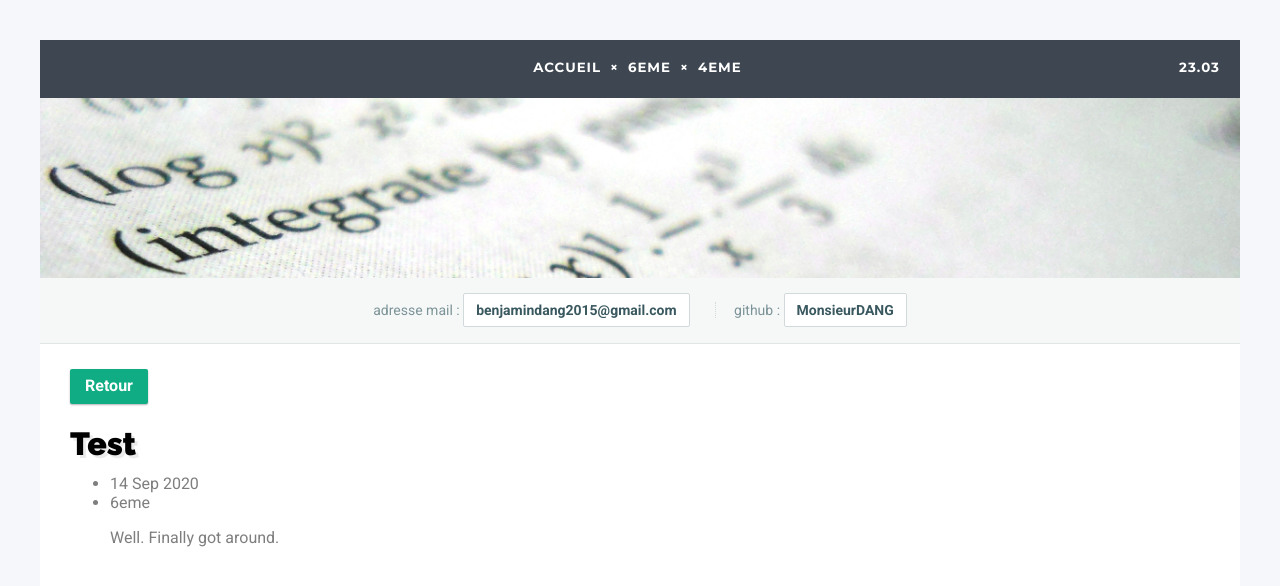
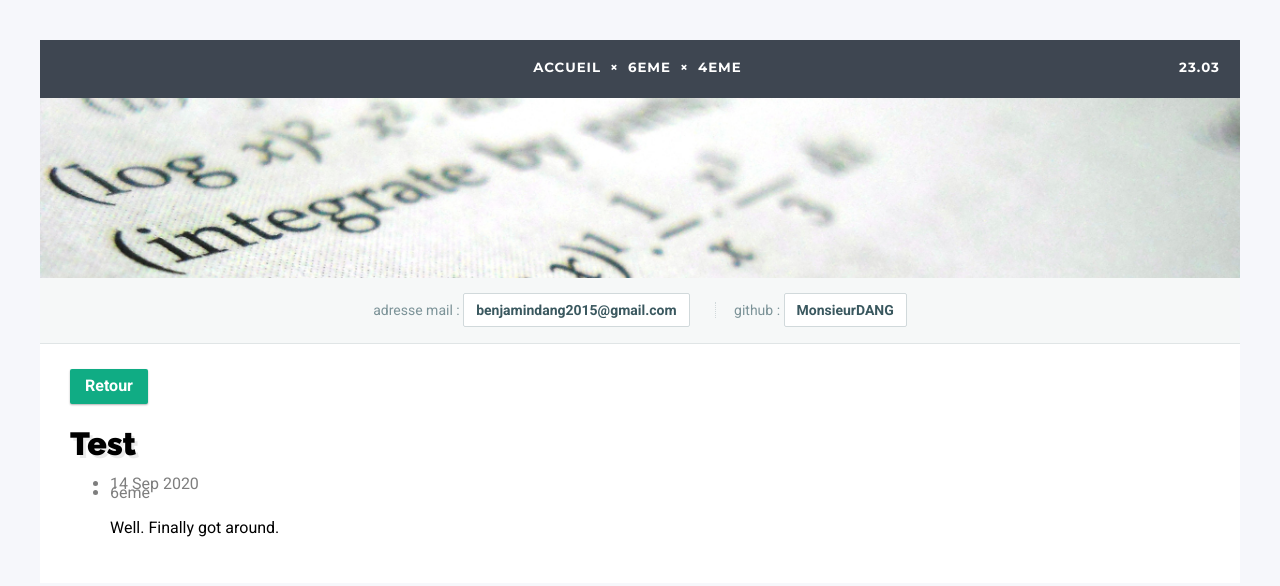
Before and after one commit to DangSinslay/DangSinslay.github.io, a Jekyll site: the page built from _posts/6eme/2020-09-14-test.md, in a window 1280 px wide. Shown: the top 586 px of the page. Built offline with Jekyll 4.4.1, drawn with Linux system fonts in a browser that asks for light colours.

Commit message:
Update post.html

```diff
--- a/_layouts/post.html
+++ b/_layouts/post.html
@@ -4,8 +4,8 @@
 <div id="content">
   <button class="back" onclick="window.location.href='/{{ page.blog }}'">Retour</button>
   <h1>{{ page.title }}</h1>
-  <ul class="meta">
-    <li>{{ page.date | date_to_string}}</li>
-    <li>{{ page.category }}</li>
+  <ul>
+    <li class="meta">{{ page.date | date_to_string}}</li>
+    <li class="meta">{{ page.category }}</li>
   {{ content }}
 </div>
```
